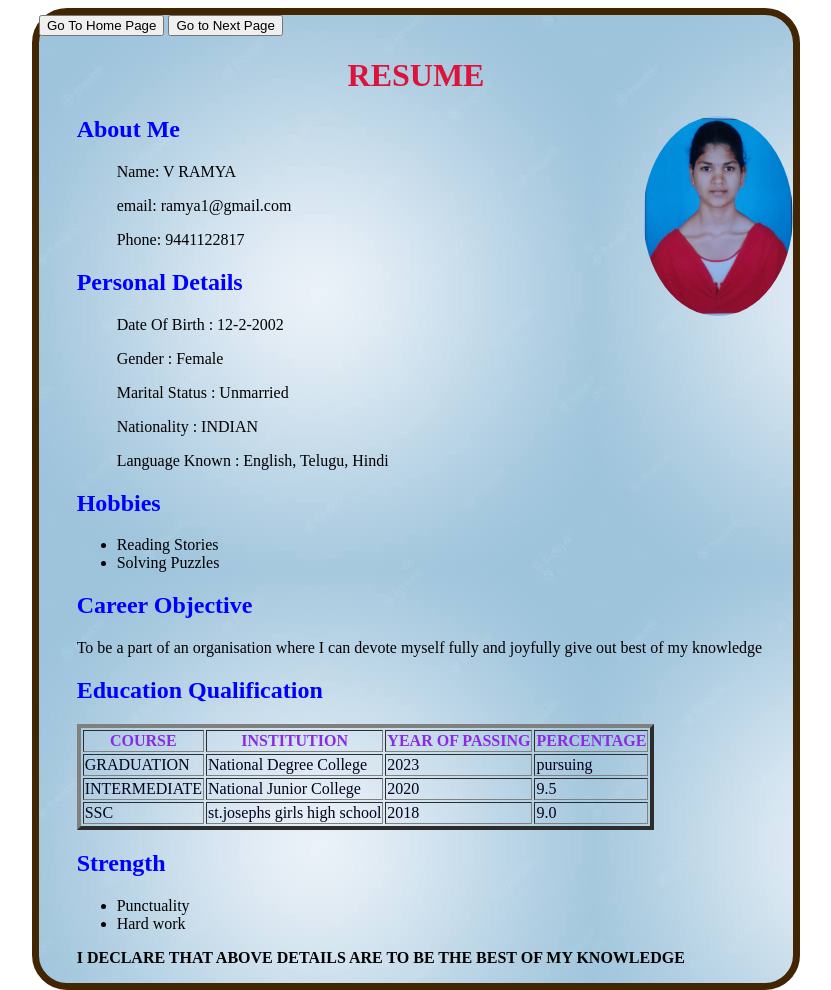
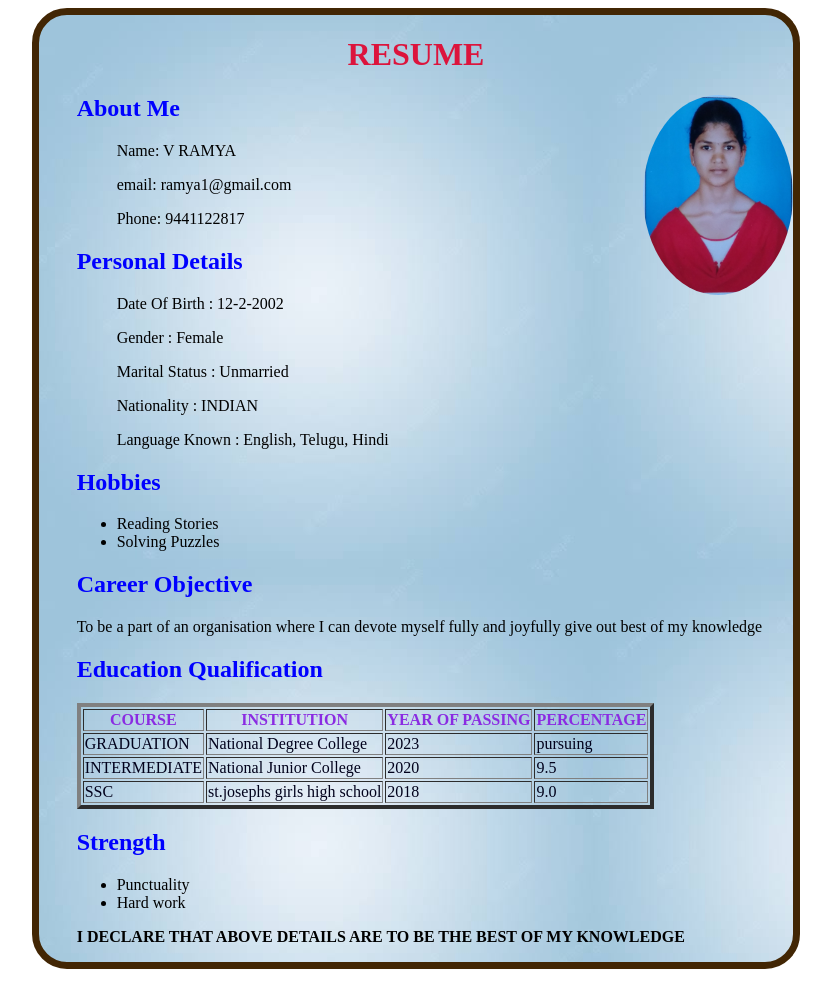
Before and after one commit to ramyasaiv/biodata, a plain HTML site: page index.html in a window 1280 px wide. Shown: the whole page, without its empty margins (224-1055 px from the left). After the commit the page ends 969 px from the top, so only its background shows below. Drawn offline with Linux system fonts and the light colour scheme.

Commit message:
Update index.html

```diff
--- a/index.html
+++ b/index.html
@@ -8,8 +8,7 @@
     </head>
           <div class="full">
     <body>
-      <a href="E:\Web_Development\main.html\day3.html"><button> Go To Home Page</button></a>
-      <a href="E:\Web_Development\main2.html\day3a.html"><button>Go to Next Page</button></a>
+
           <div class="first">
             <h1>RESUME</h1>
           </div>
```
